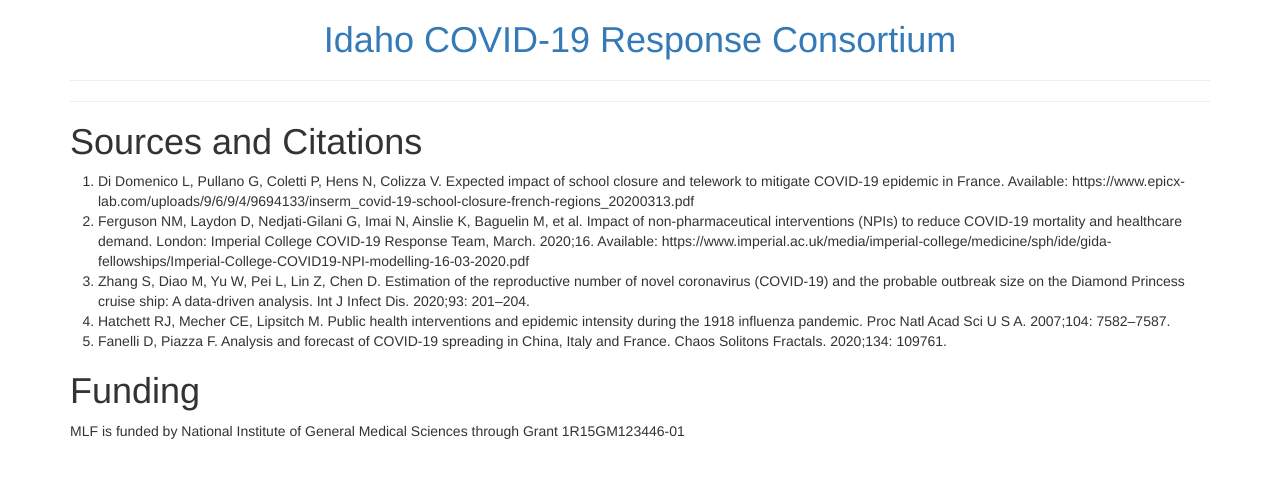
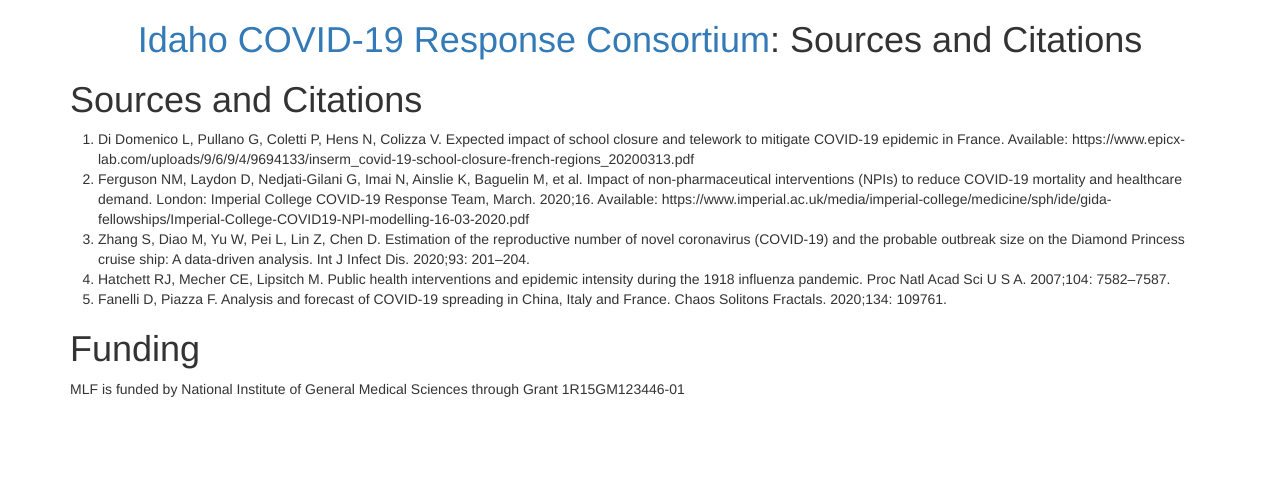
Before and after one commit to magbenji/summary, a Jekyll site: the page built from sources.md, in a window 1280 px wide. Shown: the top 478 px of the page. Built offline with Jekyll 4.4.1, drawn with Linux system fonts in a browser that asks for light colours; our own code applies the rules of GitHub Pages for plain Markdown files; some of the changed lines change nothing that is shown.

Commit message:
forget it.

```diff
--- a/sources.md
+++ b/sources.md
@@ -1,9 +1,6 @@
 ---
 layout: page       # Can leave this alone
 root: .            # Can leave this alone
----
----
-[//]: # (* [Zhang, S., Diao, M., Yu, W., Pei, L., Lin, Z., & Chen, D. (2020)](http://doi.org/10.1016/j.ijid.2020.02.033))
 ---
 # Sources and Citations
 
```
